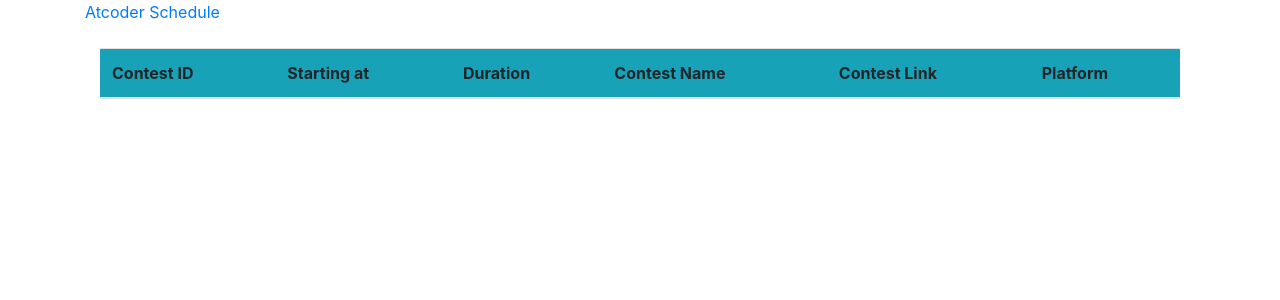
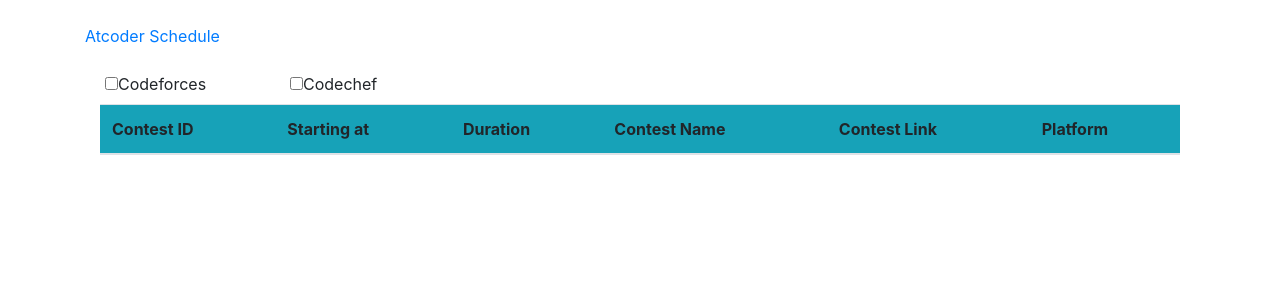
Before and after one commit to Ajink7/Codeforces_Crawler, a Django app: template contests/templates/contests/contest.html in a window 1280 px wide. Shown: the part 56-356 px from the top of the page. Run offline with Django 3.2, Linux system fonts and the light colour scheme; the template is opened without the code that fills it, so the values that code supplies are empty; some libraries are stand-ins or nearby versions.

Commit message:
add ajax_filter

```diff
--- a/contests/templates/contests/contest.html
+++ b/contests/templates/contests/contest.html
@@ -1,9 +1,25 @@
 {% extends 'base.html' %}
 {% block content %}
-
+<br>
 <a href="{% url 'atcoder_schedule' %}">Atcoder Schedule</a>
 <br><br>
 <div class="container">
+
+<!-- Filter options -->
+<div class="row">
+  <!-- class="form-check" to ensure proper margins for labels and checkboxes. -->
+<div class="col-2 form-check">
+  <label class="">
+    <input type="checkbox" id ="codeforces_filter"value="">Codeforces
+  </label>
+</div>
+
+<div class="col-2 form-check">
+  <label class="">
+    <input type="checkbox" id="codechef_filter" value="">Codechef
+  </label>
+</div>
+</div>
 
   <table class="table">
     <thead class="bg-info">
@@ -16,6 +32,7 @@
         <th>Platform</th>
       </tr>
     </thead>
+
     <tbody class="bg-light" id="contests-data">
       {% include "contests/partial_contests.html" %}
     </tbody>
@@ -44,6 +61,39 @@
          }
        }
      });
+
+     var ajax_filter = function()
+     {
+       var cf = document.getElementById("codeforces_filter").checked;
+       var cc = document.getElementById("codechef_filter").checked;
+
+       $.ajax(
+       {
+         url:'/contests/ajax/data_filter',
+         type: 'GET',
+         data:{'cf':cf,'cc':cc},
+         dataType:'json',
+         success: function(data)
+         {
+           if(data.success)
+           {
+             $('#contests-data').html(data.html_contests_data);
+             // console.log("data updated successfully!");
+             // alert("database updated successfully!");
+           }
+           else {
+             console.log("error");
+           }
+         }
+
+       }
+     );
+     }
+
+     $('#codeforces_filter').on('change',ajax_filter);
+     $('#codechef_filter').on('change',ajax_filter);
+
+
 });
 
 </script>
--- a/contests/urls.py
+++ b/contests/urls.py
@@ -5,6 +5,6 @@
 
     path('',views.Contest,name = 'contest'),
     path('ajax_update',views.ajax_update_contests,name = 'ajax_update_contest'),
-
+    path('ajax/data_filter',views.ajax_filter,name="ajax_filter"),
     path('atcoder_schedule',views.atcoder_scrape,name="atcoder_schedule"),
 ]
```
Also changed, not shown: contests/views.py (+16 -0 lines), contests/migrations/0001_initial.py, contests/migrations/0002_auto_20200430_2038.py (deleted), contests/migrations/0003_auto_20200430_2042.py (deleted), contests/migrations/0004_auto_20200502_1713.py (deleted), contests/migrations/0005_cc_contest_contest_link.py (deleted), contests/migrations/0006_auto_20200508_1937.py (deleted), contests/migrations/0007_auto_20200508_1949.py (deleted), contests/migrations/0008_auto_20200509_0240.py (deleted), contests/migrations/0009_contests_platform.py (deleted), contests/migrations/0010_contests_ending.py (deleted).
